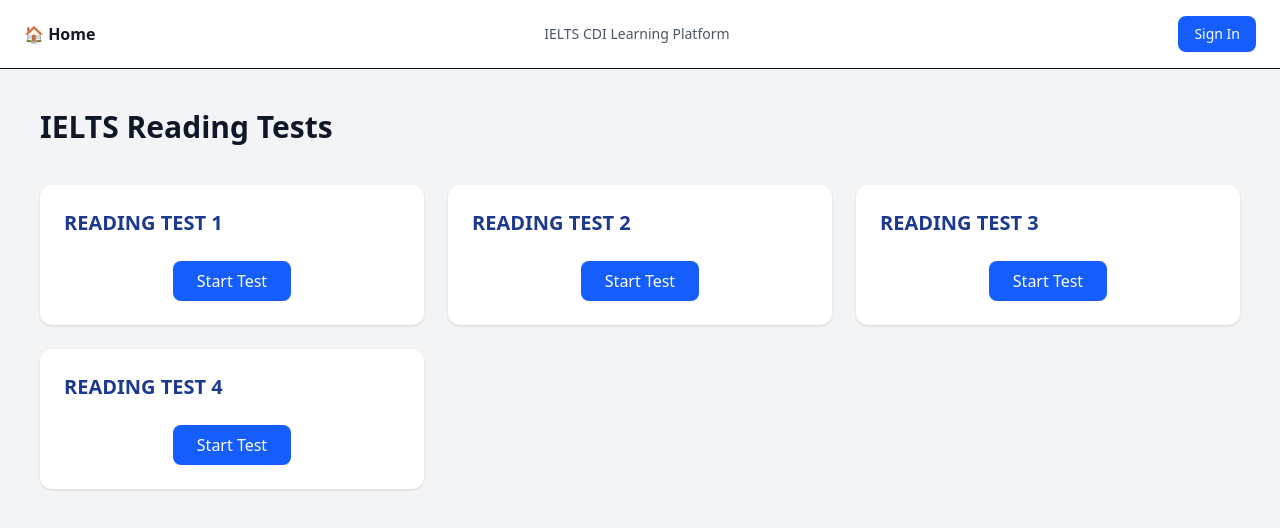
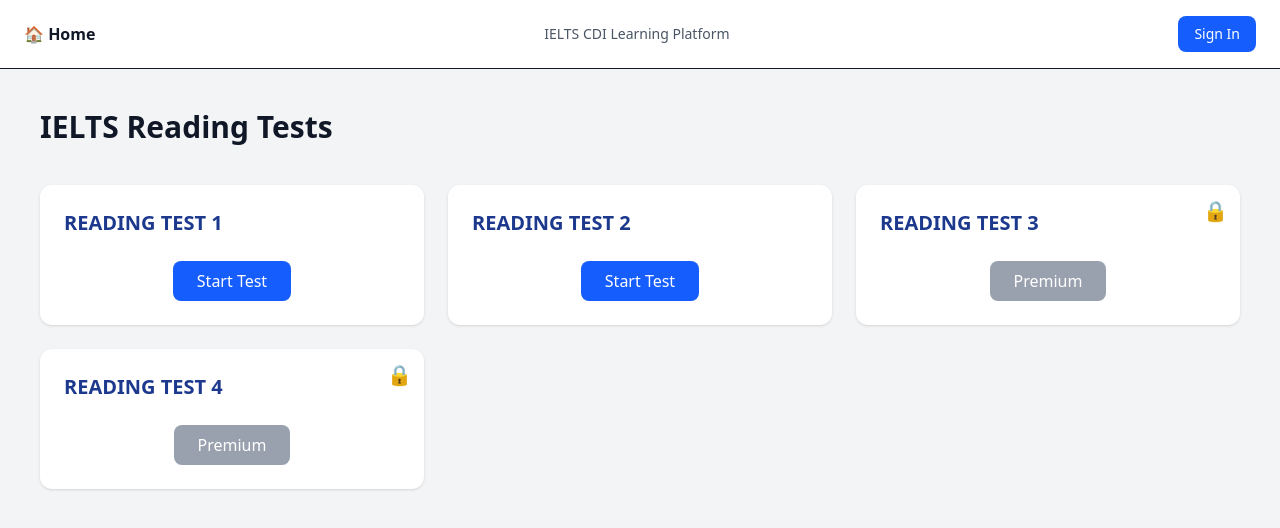
Before and after one commit to johnweek628-jpg/ielts-cdi-platform, a Next.js app: page /practice/reading in a window 1280 px wide. Shown: the top 528 px of the page. Built offline with nearby package versions, Linux system fonts and the light colour scheme; no server answers.

Commit message:
navbar logout + dashboard redirect fix

```diff
--- a/app/dashboard/page.tsx
+++ b/app/dashboard/page.tsx
@@ -24,24 +24,6 @@
 
 const user = data.session.user
 setEmail(user.email || "")
-
-/* SUBSCRIPTION CHECK */
-
-const { data:subscription, error } = await supabase
-.from("subscriptions")
-.select("status")
-.eq("user_id", user.id)
-.single()
-
-if(error || !subscription){
-router.replace("/pricing")
-return
-}
-
-if(subscription.status !== "active"){
-router.replace("/pricing")
-return
-}
 
 setLoading(false)
 
--- a/app/practice/reading/page.tsx
+++ b/app/practice/reading/page.tsx
@@ -13,6 +13,16 @@
     { id: 4, title: "READING TEST 4" }
   ]
 
+  const handleClick = (id:number) => {
+
+    if(id <= 2){
+      router.push(`/practice/reading/test${id}`)
+    }else{
+      router.push("/pricing")
+    }
+
+  }
+
   return (
 
     <div className="min-h-screen bg-gray-100 p-10">
@@ -27,22 +37,34 @@
 
           <div
             key={test.id}
-            className="bg-white p-6 rounded-xl shadow hover:shadow-lg transition"
+            className="bg-white p-6 rounded-xl shadow hover:shadow-lg transition relative"
           >
+
+            {/* LOCK ICON */}
+
+            {test.id > 2 && (
+              <span className="absolute top-3 right-3 text-xl">
+                🔒
+              </span>
+            )}
 
             <h2 className="text-xl font-semibold text-blue-900 mb-6">
               {test.title}
             </h2>
 
             <div className="flex justify-center">
+
               <button
-                onClick={() =>
-                  router.push(`/practice/reading/test${test.id}`)
-                }
-                className="bg-blue-600 hover:bg-blue-700 text-white px-6 py-2 rounded-lg transition"
+                onClick={() => handleClick(test.id)}
+                className={`px-6 py-2 rounded-lg transition text-white
+                ${test.id <= 2
+                  ? "bg-blue-600 hover:bg-blue-700"
+                  : "bg-gray-400 hover:bg-gray-500"
+                }`}
               >
-                Start Test
+                {test.id <= 2 ? "Start Test" : "Premium"}
               </button>
+
             </div>
 
           </div>
```
Also changed, not shown: app/practice/reading/test2/page.tsx (added), app/practice/reading/test3/page.tsx (added).
